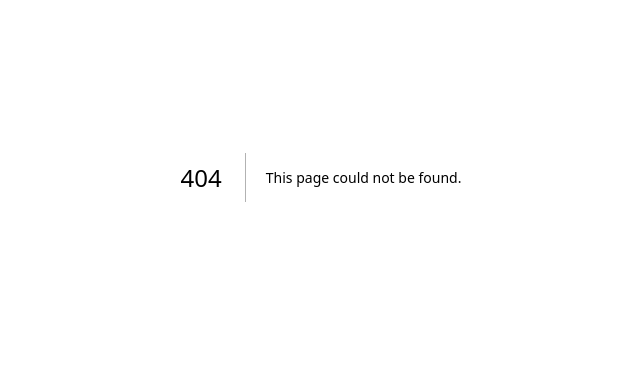
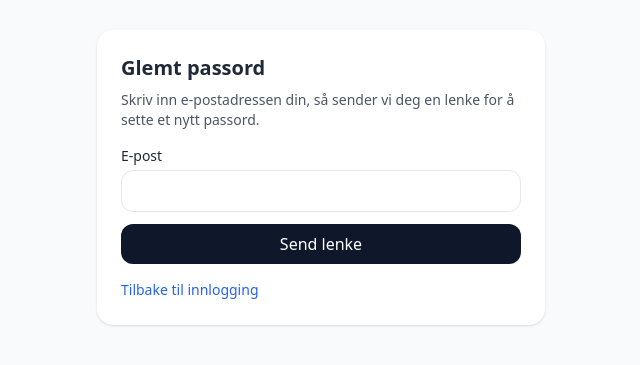
Before and after one commit to mortenhoelno/Nullfilter-admin, a Next.js app: page /forgot-password in a window 1280 px wide. Before the commit this address had no page. Shown: the part 223-588 px from the top of the page, without its empty margins (319-959 px from the left). Built offline with nearby package versions, Linux system fonts and the light colour scheme.

Commit message:
Create forgot-password.js

```diff
--- /dev/null
+++ b/pages/forgot-password.js
@@ -0,0 +1,100 @@
+// pages/forgot-password.js — FERDIG VERSJON
+import { useState } from "react";
+import { useRouter } from "next/router";
+import { supabaseBrowser } from "../utils/supabaseClient";
+
+export default function ForgotPasswordPage() {
+  const router = useRouter();
+  const [email, setEmail] = useState("");
+  const [err, setErr] = useState("");
+  const [loading, setLoading] = useState(false);
+  const [sent, setSent] = useState(false);
+
+  async function handleSubmit(e) {
+    e.preventDefault();
+    setErr("");
+    if (!email) {
+      setErr("Skriv inn e-postadressen din.");
+      return;
+    }
+    try {
+      setLoading(true);
+      const supabase = supabaseBrowser();
+      const { error } = await supabase.auth.resetPasswordForEmail(email, {
+        // Viktig: lenken i e-posten skal lande på siden der man kan sette nytt passord
+        redirectTo: `${window.location.origin}/reset-password`,
+      });
+      if (error) throw error;
+      setSent(true);
+    } catch (e) {
+      setErr(e.message || "Kunne ikke sende e-post for passordreset.");
+    } finally {
+      setLoading(false);
+    }
+  }
+
+  if (sent) {
+    return (
+      <div className="min-h-screen grid place-items-center bg-gray-50 p-6">
+        <div className="w-full max-w-md bg-white rounded-2xl shadow p-6 text-center">
+          <h1 className="text-xl font-semibold mb-2">Sjekk e-posten din 📬</h1>
+          <p className="text-sm text-gray-600">
+            Vi har sendt en lenke for å sette nytt passord til <b>{email}</b>.
+            Klikk lenken, så kommer du til siden for å velge nytt passord.
+          </p>
+          <button
+            onClick={() => router.replace("/login")}
+            className="mt-4 px-4 py-2 rounded-xl bg-slate-900 text-white hover:opacity-90"
+          >
+            Tilbake til innlogging
+          </button>
+        </div>
+      </div>
+    );
+  }
+
+  return (
+    <div className="min-h-screen grid place-items-center bg-gray-50 p-6">
+      <div className="w-full max-w-md bg-white rounded-2xl shadow p-6">
+        <h1 className="text-xl font-semibold mb-2">Glemt passord</h1>
+        <p className="text-sm text-gray-600 mb-4">
+          Skriv inn e-postadressen din, så sender vi deg en lenke for å sette et nytt passord.
+        </p>
+
+        {err ? (
+          <div className="mb-3 p-3 rounded bg-rose-50 border border-rose-200 text-rose-700 text-sm">
+            {err}
+          </div>
+        ) : null}
+
+        <form onSubmit={handleSubmit} className="space-y-3">
+          <div>
+            <label className="block text-sm mb-1">E-post</label>
+            <input
+              type="email"
+              value={email}
+              onChange={(e) => setEmail(e.target.value)}
+              className="w-full border rounded-xl px-3 py-2"
+              autoComplete="email"
+              required
+            />
+          </div>
+          <button
+            type="submit"
+            disabled={loading}
+            className="w-full px-4 py-2 rounded-xl bg-slate-900 text-white hover:opacity-90 disabled:opacity-60"
+          >
+            {loading ? "Sender…" : "Send lenke"}
+          </button>
+        </form>
+
+        <button
+          onClick={() => router.replace("/login")}
+          className="mt-4 text-sm text-blue-600 hover:underline"
+        >
+          Tilbake til innlogging
+        </button>
+      </div>
+    </div>
+  );
+}
```
